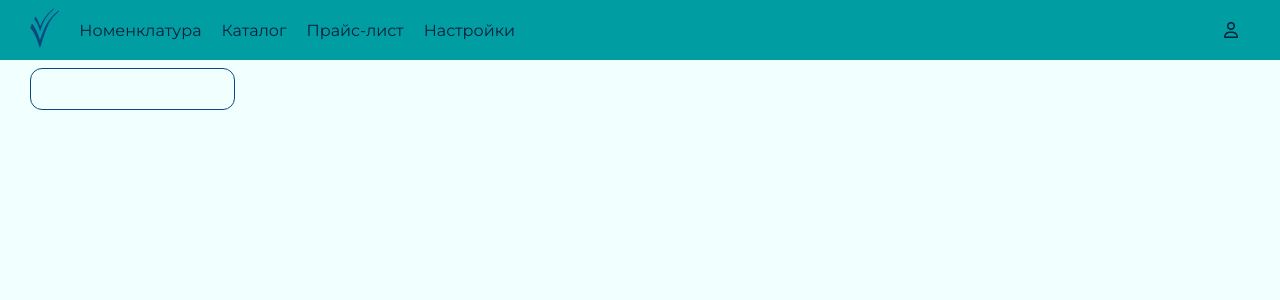
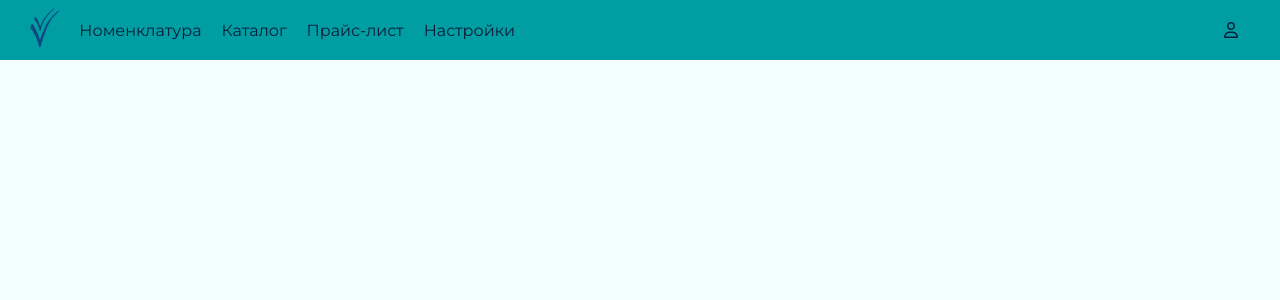
Before and after one commit to tsibul/vikivostokweb, a Django app: page /cms/ in a window 1280 px wide. Shown: the top 300 px of the page. Run offline with Django 5.2, Linux system fonts and the light colour scheme; parts of the project's set-up code (start-up, migrations or seed data) failed here and were passed over; some libraries are stand-ins or nearby versions.

Commit message:
removed content left & right from predefined added page_type

```diff
--- a/templates/cms.html
+++ b/templates/cms.html
@@ -28,7 +28,7 @@
                         <img src="{% static 'viki_web/icons/logo.svg' %}" alt="ВикиВосток" class="menu__logo">
                     </li>
                     {% for item in menu %}
-                        <li class="menu__item" data-content="{{ item.item }}">
+                        <li class="menu__item" data-content="{{ item.item }}" data-page="{{  item.page_type }}">
                             {{ item.name }}
                         </li>
                     {% endfor %}
@@ -44,8 +44,6 @@
 <main>
     <div class="container">
         <div class="content">
-            <div class="content__left"></div>
-            <div class="content__right"></div>
         </div>
     </div>
 </main>
```
